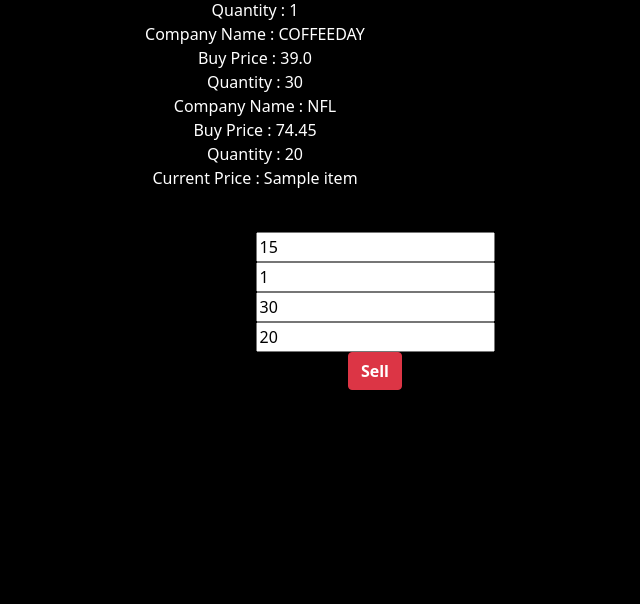
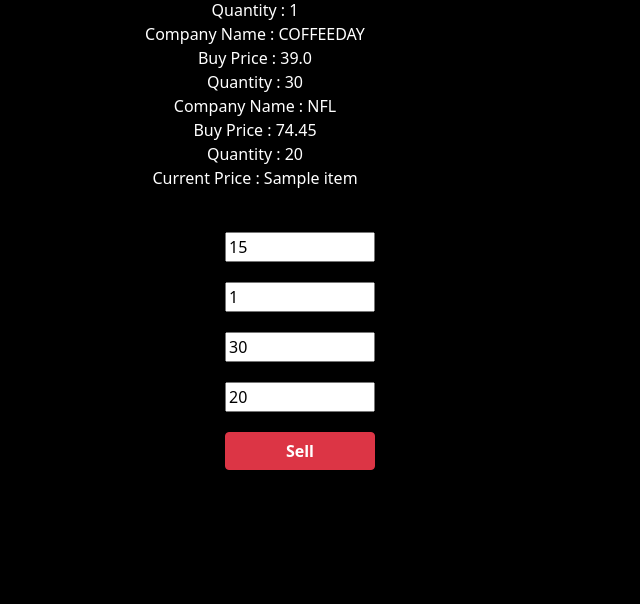
Before and after one commit to mohona7428/Stonks, a Django app: template stock/templates/sell.html in a window 1280 px wide. Shown: the part 432-1036 px from the top of the page, without its empty margins (385-1025 px from the left). Before the commit the page ends 822 px from the top, so only its background shows below. Run offline with Django 3.2, Linux system fonts and the light colour scheme; data comes from the database, SQL or seed files in the repository; tables that the repository leaves empty hold one stand-in row (values such as "Sample post"); the template is opened without the code that fills it: values that come from a table or form of the project are taken from there, most other values are stand-ins (such as "Sample title", 1, 10 or a date in 2020).

Commit message:
alignment in sell

```diff
--- a/stock/templates/sell.html
+++ b/stock/templates/sell.html
@@ -149,18 +149,18 @@
 
         </div>
         <form action="{% url 'finalSell' %}" class="form-inline  my-2 my-lg-0" method="POST"
-            style=" text-align:center; width:400px; margin-left:480px;">
+            style=" text-align:center; width:400px; margin-left:480px; display: flex; flex-direction: column;">
             <!--CSRF:Cross Site Request Forgery-->
             {% csrf_token %}
             {% for item in data %}
             <input type="hidden" id="sname" name="sname" value="{{item.ticker}}">
             <input type="hidden" id="sname" name="sprice" value="{{item.buyPrice}}">
-            <input style="margin-left: 160px;"type="text" id="sname" name="quan" value="{{item.quantity}}">
+            <input style="margin-left: 130px; margin-bottom: 20px; width: 150px;"type="text" id="sname" name="quan" value="{{item.quantity}}">
             {% endfor %}
             {% for item in cp %}
             <input type="hidden" id="sname" name="lprice" value="{{item}}">
             {% endfor %}
-            <button style="margin-left:160px; margin-top: 100px;" class="btn btn-danger my-2 my-sm-0" type="submit"><b>Sell</b></button>
+            <button style="margin-left:130px; margin-top: 120px; width: 150px;" class="btn btn-danger my-2 my-sm-0" type="submit"><b>Sell</b></button>
         </form>
 
 
```
